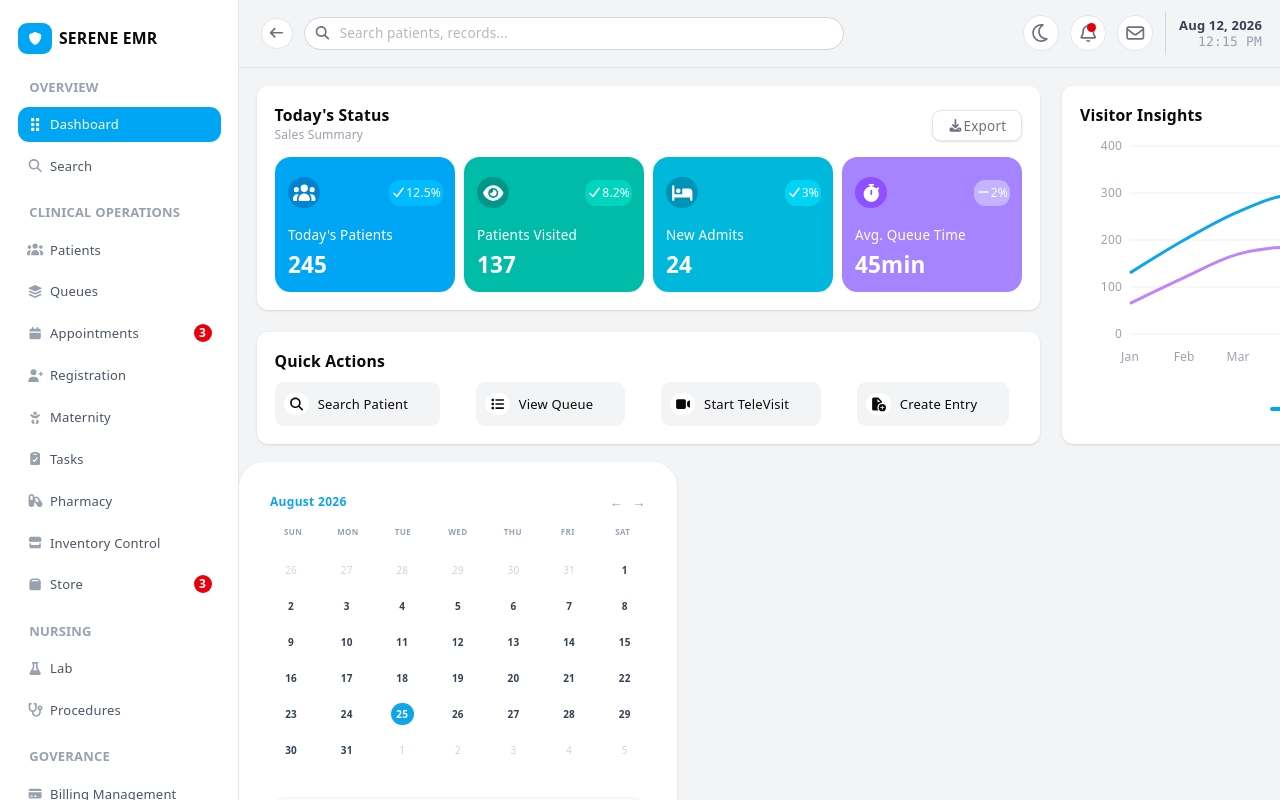
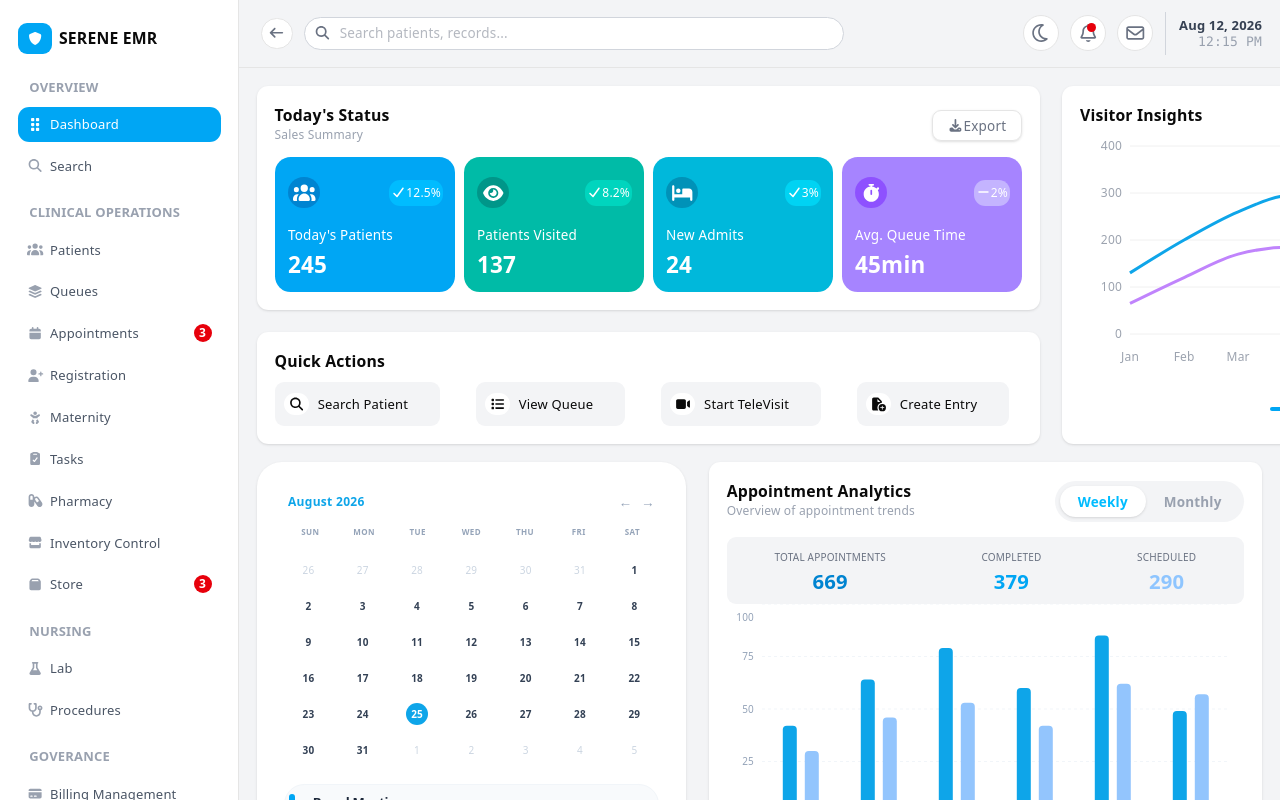
Before and after one commit to Glamnart/emr-frontend, a React (Vite) app: page /Dashboard in a window 1280 px wide. Built offline with nearby package versions, Linux system fonts and the light colour scheme.

Commit message:
adds appointment analytics  section

```diff
--- a/src/components/dasboard-components/analytics.tsx
+++ b/src/components/dasboard-components/analytics.tsx
@@ -0,0 +1,120 @@
+import React, { useState } from "react";
+import {
+  BarChart,
+  Bar,
+  XAxis,
+  YAxis,
+  CartesianGrid,
+  ResponsiveContainer,
+  Tooltip
+} from "recharts";
+import { weeklyAppointmentData,monthlyAppointmentData,totalMonthlyAppointments,totalMonthlyCompleted,totalMonthlyScheduled,totalWeeklyAppointments,totalWeeklyCompleted,totalWeeklyScheduled } from "@/storage/dashboard-data";
+
+const Analytics: React.FC = ()=>{
+    const [viewType, setViewType] = useState<"weekly" | "monthly">("weekly");
+
+    return <div className="flex flex-col bg-white rounded-lg shadow-sm p-4 w-150">
+        <div className="flex items-center mb-3">
+            <div className="flex flex-col">
+                <span className="font-bold text-sm -mb-1"> Appointment Analytics</span>
+                <span className="text-[12px] text-gray-400">Overview of appointment trends</span>
+            </div>
+             <div className="bg-gray-100 p-1 rounded-full flex items-center ml-auto">
+          <button onClick={() => setViewType("weekly")} className={`px-4 py-1.5 text-xs font-bold rounded-full transition-all ${
+              viewType === "weekly" ? "bg-white text-sky-400 shadow-sm" : "text-gray-500 hover:text-gray-600"}`}>
+            Weekly
+          </button>
+          <button
+            onClick={() => setViewType("monthly")} className={`px-4 py-1.5 text-xs font-bold rounded-full transition-all ${
+              viewType === "monthly"? "bg-white text-sky-500 shadow-sm": "text-gray-400 hover:text-gray-600"}`}>
+            Monthly
+          </button>
+        </div>
+      </div>
+      <div className="bg-gray-100 rounded-md flex justify-around py-1.5">
+        <div className="flex flex-col items-center ">
+            <span className="text-gray-500 text-[10px]">TOTAL APPOINTMENTS</span>
+            <span className="text-sky-600 font-bold text-lg -mt-1">{viewType === "weekly"? totalWeeklyAppointments : totalMonthlyAppointments}</span>
+        </div>
+        <div className="flex flex-col items-center">
+            <span className="text-gray-500 text-[10px]">COMPLETED</span>
+            <span className="text-sky-500 font-bold text-lg -mt-1">{viewType === "weekly"? totalWeeklyCompleted : totalMonthlyCompleted}</span>
+        </div>
+        <div className="flex flex-col items-center">
+            <span className="text-gray-500 text-[10px]">SCHEDULED</span>
+            <span className="text-blue-300 font-bold text-lg -mt-1">{viewType === "weekly"? totalWeeklyScheduled : totalMonthlyScheduled}</span>
+        </div>
+      </div>
+
+      <div className="w-full h-70 pr-2">
+        <ResponsiveContainer width="100%" height="100%">
+          <BarChart data = { viewType === "weekly"? weeklyAppointmentData : monthlyAppointmentData} margin={{ top: 0, right: 5, left: -25, bottom: 75 }} barGap={8}>
+
+            <CartesianGrid strokeDasharray="3 3" vertical={false} stroke="#f1f5f9" />
+
+            <XAxis
+              dataKey={viewType === "weekly"? "day" : "month"}
+              axisLine={false}
+              tickLine={false}
+              tick={{ fill: '#94a3b8', fontSize: 11, fontWeight: 600 }}
+              dy={5}
+            />
+
+            <YAxis
+              axisLine={false}
+              tickLine={false}
+              domain={[0, 100]}
+              ticks={[0, 25, 50, 75, 100]}
+              tick={{ fill: '#94a3b8', fontSize: 10 }}
+            />
+
+            {/* Custom hovering data info card overlay */}
+            <Tooltip
+              cursor={{ fill: 'transparent' }}
+              content={({ active, payload }) => {
+                if (active && payload && payload.length) {
+                  return (
+                    <div className="bg-white p-3 border border-[#e2e8f0] shadow-md rounded-xl text-xs font-semibold text-[#334155]">
+                      <p className="mb-1 text-[#94a3b8]">{payload[0].payload.day}</p>
+                      <p className="text-sky-500">Completed: {payload[0].value}</p>
+                      <p className="text-blue-300">Scheduled: {payload[1].value}</p>
+                    </div>
+                  );
+                }
+                return null;
+              }}
+            />
+
+            <Bar
+              dataKey="completed"
+              fill="#0ea5e9"
+              radius={[4, 4, 0, 0]}
+              maxBarSize={14}
+            />
+
+            <Bar
+              dataKey="scheduled"
+              fill="#93c5fd"
+              radius={[4, 4, 0, 0]}
+              maxBarSize={14}
+            />
+
+          </BarChart>
+        </ResponsiveContainer>
+      </div>
+
+      {/* SECTION 4: Lower Layout Color Legend */}
+      <div className="flex items-center justify-center gap-6 -mt-17 text-xs font-bold text-[#334155]">
+        <div className="flex items-center gap-2">
+          <span className="w-3 h-3 bg-sky-500 rounded-full" />
+          <span className="text-[12px]">Completed</span>
+        </div>
+        <div className="flex items-center gap-2">
+          <span className="w-3 h-3 bg-blue-300 rounded-full" />
+          <span className="text-[12px]">Scheduled</span>
+        </div>
+      </div>
+    </div>
+}
+
+export default Analytics
--- a/src/components/dasboard-components/scheduling.tsx
+++ b/src/components/dasboard-components/scheduling.tsx
@@ -32,7 +32,7 @@ const Scheduling: React.FC = ()=>{
   );
 
   return (
-    <div className="w-full max-w-97.5 bg-white rounded-3xl p-6 shadow-sm select-none h-90">
+    <div className="w-full max-w-95.5 bg-white rounded-3xl p-6 shadow-sm select-none h-fit">
       <div className="flex items-center justify-between mb-1 px-1">
         <h2 className="text-[#0ea5e9] font-bold text-[12px] tracking-wide">
           {format(currentMonth, "MMMM yyyy")}
@@ -53,7 +53,7 @@ const Scheduling: React.FC = ()=>{
         ))}
       </div>
 
-      <div className="grid grid-cols-7 gap-y-3 gap-x-1 text-center mb-8">
+      <div className="grid grid-cols-7 gap-y-3 gap-x-1 text-center mb-5">
         {daysInCalendarGrid.map((dayDate, index) => {
           const isCurrentMonthFlag = isSameMonth(dayDate, currentMonth);
           const isSelectedFlag = isSameDay(dayDate, selectedDate);
--- a/src/pages/Dashboard.tsx
+++ b/src/pages/Dashboard.tsx
@@ -4,6 +4,7 @@ import Status from "@/components/dasboard-components/status";
 import Actions from "@/components/dasboard-components/actions";
 import Insights from "@/components/dasboard-components/insights";
 import Scheduling from "@/components/dasboard-components/scheduling";
+import Analytics from "@/components/dasboard-components/analytics";
 
 const Dashboard = ()=>{
     return <div className="flex h-lvh overflow-hidden bg-white">
@@ -17,8 +18,9 @@ const Dashboard = ()=>{
                 </div>
                 <Insights/>
             </div>
-            <div>
+            <div className="flex m-4 gap-5">
                 <Scheduling/>
+                <Analytics/>
             </div>
         </div>
     </div>
--- a/src/storage/dashboard-data.tsx
+++ b/src/storage/dashboard-data.tsx
@@ -1,7 +1,6 @@
-import type { CurvedGraphInfo, StatusBoxProp } from "@/types/types";
+import type { CurvedGraphInfo, StatusBoxProp, EventItem, DailyTrend, MonthlyTrend} from "@/types/types";
 import { FontAwesomeIcon } from "@fortawesome/react-fontawesome";
 import { faUsers, faEye, faBed, faStopwatch } from "@fortawesome/free-solid-svg-icons";
-import type { EventItem } from "@/types/types";
 
 export const statusSummary: StatusBoxProp[] = [
     {color1: "bg-sky-500", color2: "bg-sky-600", color3: "bg-sky-400", img:<FontAwesomeIcon icon={faUsers}/>, positive: true, percent: 12.5, name:"Today's Patients", value:245},
@@ -28,3 +27,34 @@ export const curveGraphData:CurvedGraphInfo[] = [
 export const plannedEvents:EventItem[] =[
     { id: "1", title: "Board Meeting", startTime: "10:30 AM", endTime: "11:30 AM", date: new Date(2026, 7, 25)},
 ]
+
+export const weeklyAppointmentData: DailyTrend[] = [
+    { day: "MON", completed: 42, scheduled: 30 },
+    { day: "TUE", completed: 64, scheduled: 46 },
+    { day: "WED", completed: 79, scheduled: 53 },
+    { day: "THU", completed: 60, scheduled: 42 },
+    { day: "FRI", completed: 85, scheduled: 62 },
+    { day: "SAT", completed: 49, scheduled: 57 },
+  ];
+
+  export const monthlyAppointmentData: MonthlyTrend[] = [
+    { month: "JAN", completed: 42, scheduled: 30 },
+    { month: "FEB", completed: 64, scheduled: 46 },
+    { month: "MAR", completed: 79, scheduled: 53 },
+    { month: "APR", completed: 60, scheduled: 42 },
+    { month: "JUN", completed: 85, scheduled: 62 },
+    { month: "JUL", completed: 49, scheduled: 57 },
+    { month: "AUG", completed: 80, scheduled: 75 },
+    { month: "SEP", completed: 62, scheduled: 20 },
+    { month: "OCT", completed: 90, scheduled: 0 },
+    { month: "NOV", completed: 70, scheduled: 50 },
+    { month: "DEC", completed: 22, scheduled: 22 }
+  ];
+
+ export const totalWeeklyCompleted:number = weeklyAppointmentData.reduce((acc, curr) => acc + curr.completed, 0);
+ export const totalWeeklyScheduled: number = weeklyAppointmentData.reduce((acc, curr) => acc + curr.scheduled, 0);
+ export const totalWeeklyAppointments:number = totalWeeklyCompleted + totalWeeklyScheduled;
+
+ export const totalMonthlyCompleted:number = monthlyAppointmentData.reduce((acc, curr) => acc + curr.completed, 0);
+ export const totalMonthlyScheduled: number = monthlyAppointmentData.reduce((acc, curr) => acc + curr.scheduled, 0);
+ export const totalMonthlyAppointments:number = totalMonthlyCompleted + totalMonthlyScheduled;
```
Also changed, not shown: src/types/types.ts (+12 -0 lines).
